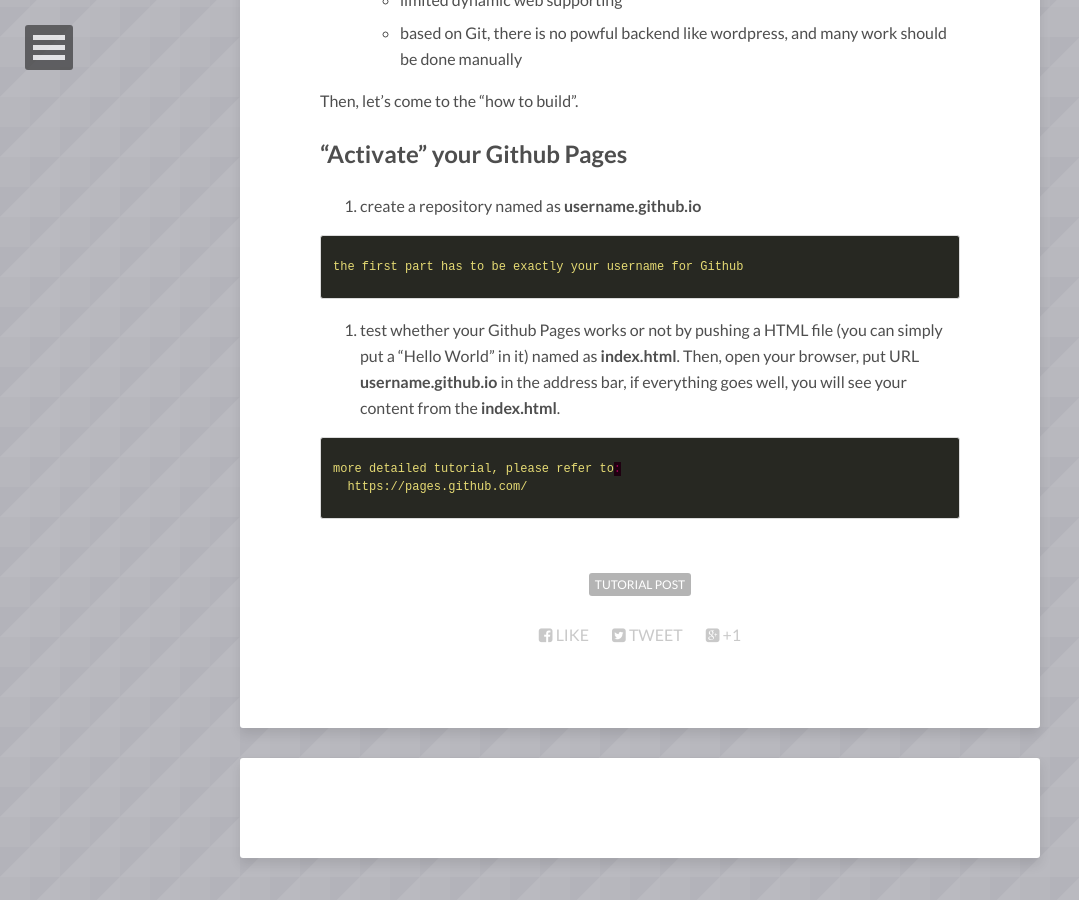
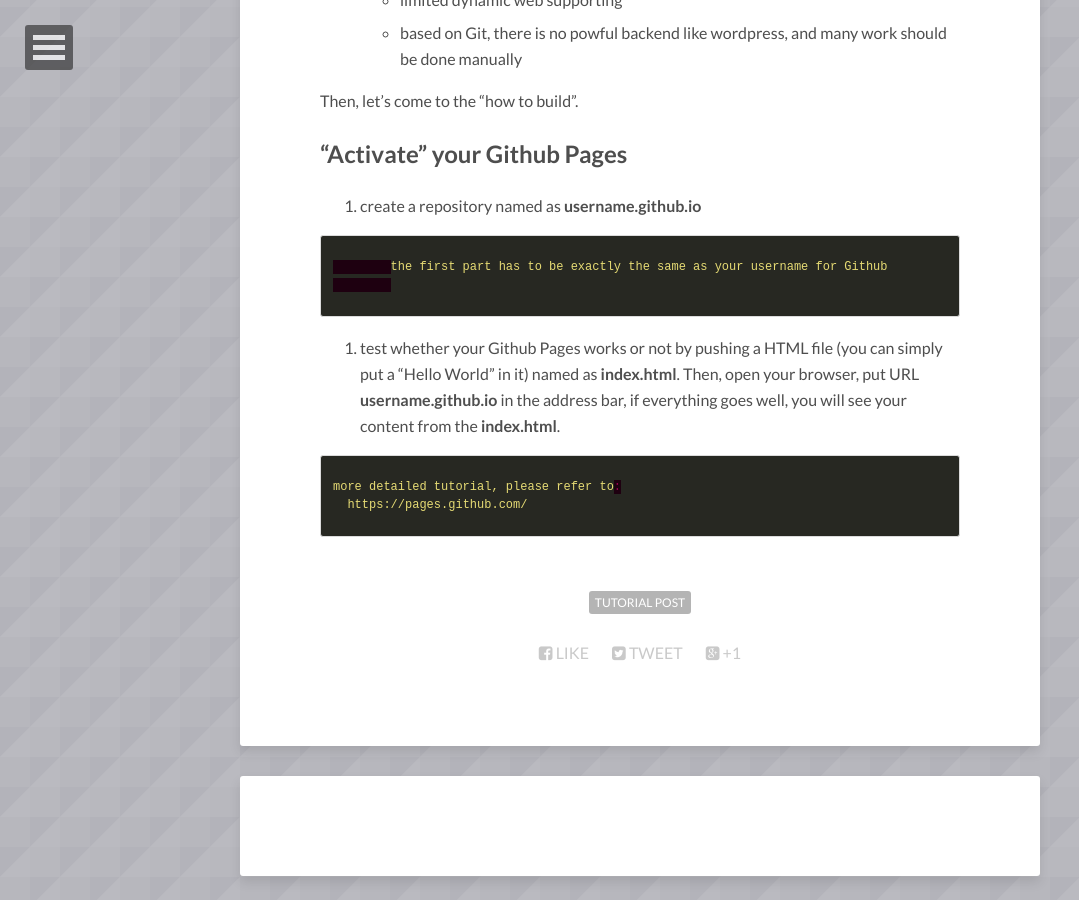
Before and after one commit to xlong88/xlong88.github.io, a Jekyll site: the page built from _posts/2015-7-2-first-post.md, in a window 1280 px wide and 900 px high, scrolled down 863 px. Shown: the whole window, without its empty margins (0-1079 px from the left). Built offline with Jekyll 4.4.1, drawn with Linux system fonts in a browser that asks for light colours; nearby versions of some CDN libraries; comment, search, counter and statistics services are not loaded.

Commit message:
Signed-off-by: longon <gonglong@mail.ustc.edu.cn>

```diff
--- a/_posts/2015-7-2-first-post.md
+++ b/_posts/2015-7-2-first-post.md
@@ -29,9 +29,10 @@ Then, let's come to the "how to build".
 ## "Activate" your Github Pages
 
 1. create a repository named as **username.github.io**
-{% highlight yaml %}
-the first part has to be exactly your username for Github
-{% endhighlight %}
+
+	{% highlight yaml %}
+	the first part has to be exactly the same as your username for Github
+	{% endhighlight %}
 2. test whether your Github Pages works or not by pushing a HTML file (you can simply put a "Hello World" in it) named as **index.html**. Then, open your browser, put URL **username.github.io** in the address bar, if everything goes well, you will see your content from the **index.html**.
 
 
```
